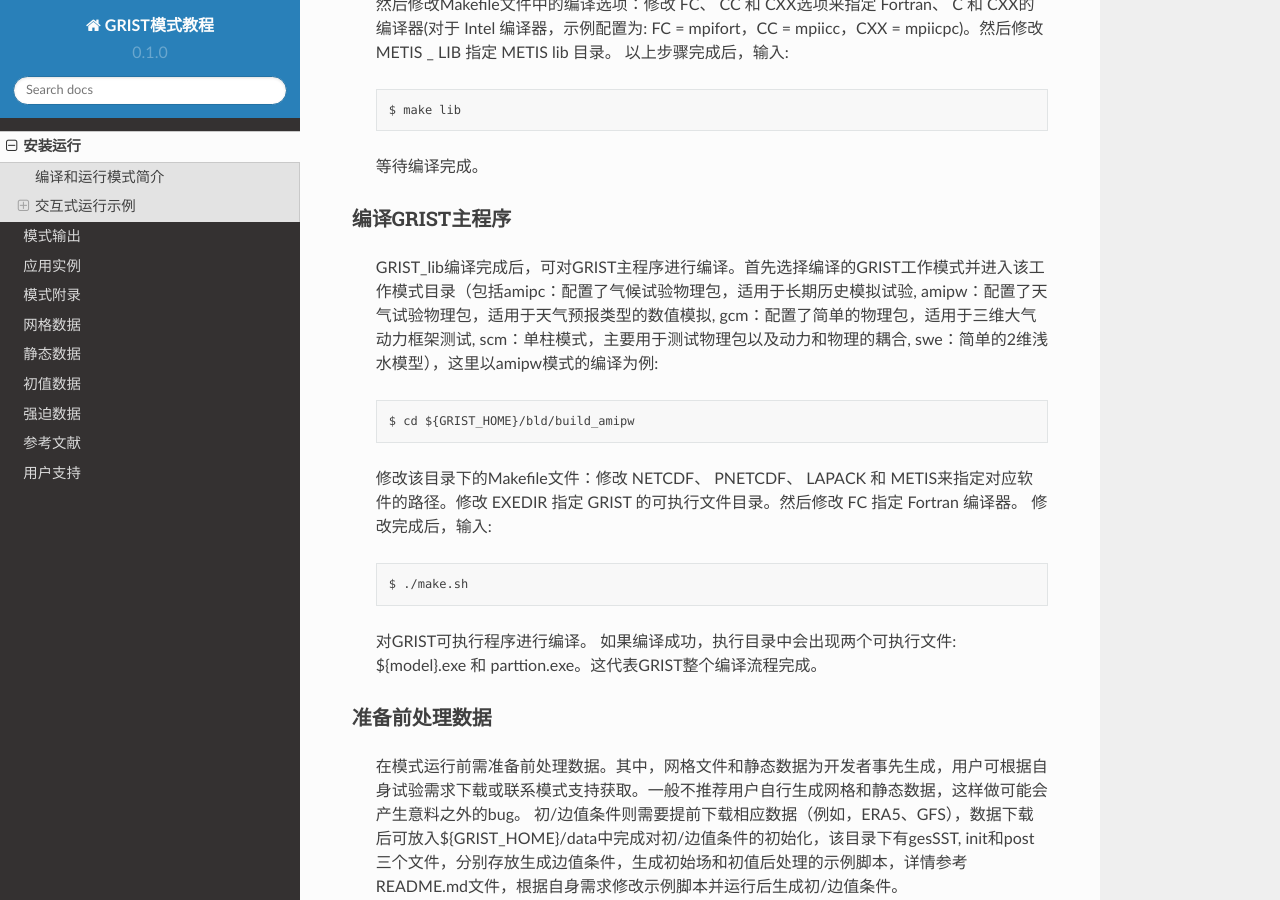
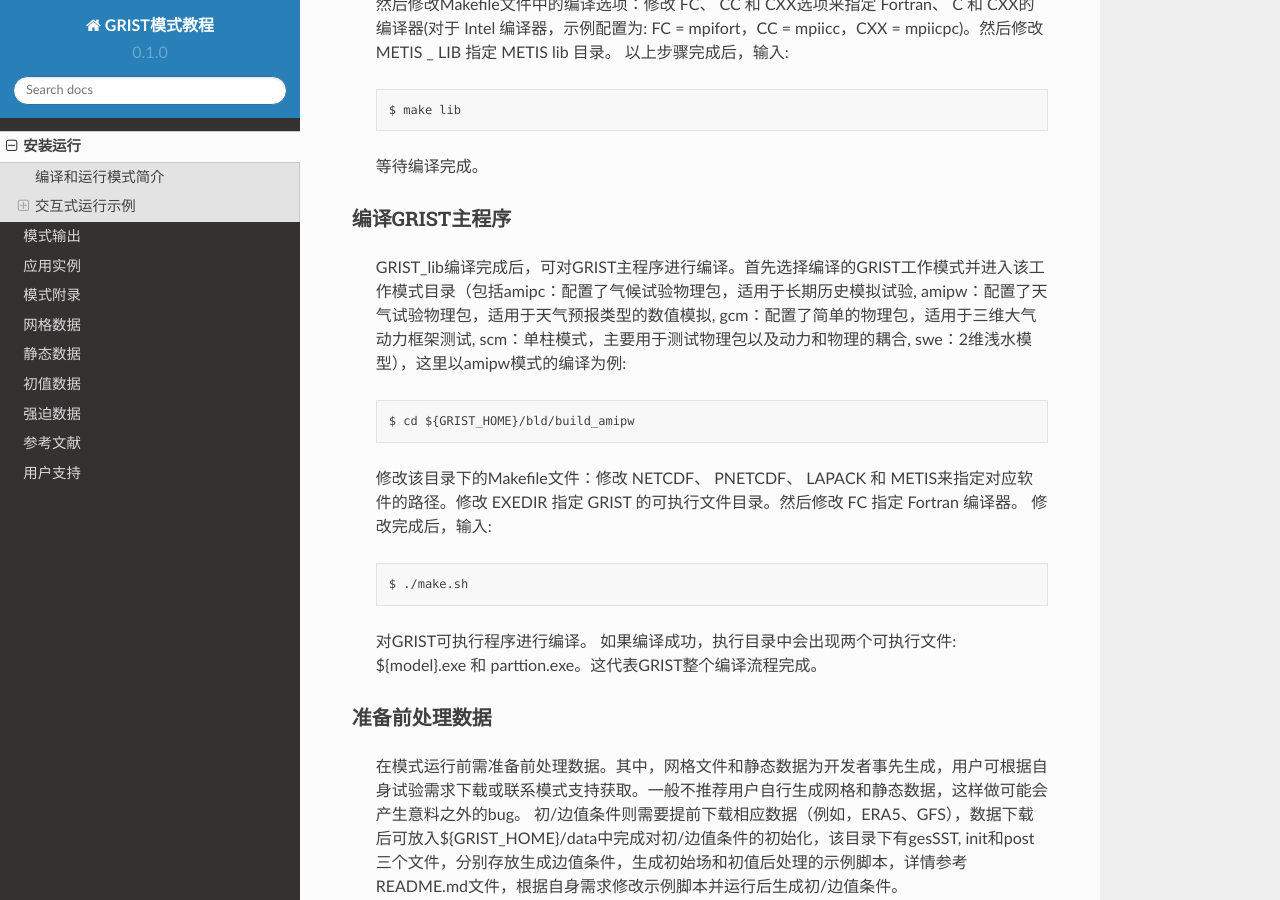
Before and after one commit to GRIST-Dev/GRIST_Tutorial, a Sphinx documentation site: the page built from docs/source/install.rst, in a window 1280 px wide and 900 px high, scrolled down 1385 px. Built offline with Sphinx 7.4.7 and the Read the Docs theme 2.0.0, drawn with Linux system fonts in a browser that asks for light colours.

Commit message:
Update install.rst

```diff
--- a/docs/source/install.rst
+++ b/docs/source/install.rst
@@ -47,7 +47,7 @@
 
 编译GRIST主程序
 ~~~~~~~~~~~~~~~~
-  GRIST_lib编译完成后，可对GRIST主程序进行编译。首先选择编译的GRIST工作模式并进入该工作模式目录（包括amipc：配置了气候试验物理包，适用于长期历史模拟试验, amipw：配置了天气试验物理包，适用于天气预报类型的数值模拟, gcm：配置了简单的物理包，适用于三维大气动力框架测试, scm：单柱模式，主要用于测试物理包以及动力和物理的耦合, swe：简单的2维浅水模型），这里以amipw模式的编译为例::
+  GRIST_lib编译完成后，可对GRIST主程序进行编译。首先选择编译的GRIST工作模式并进入该工作模式目录（包括amipc：配置了气候试验物理包，适用于长期历史模拟试验, amipw：配置了天气试验物理包，适用于天气预报类型的数值模拟, gcm：配置了简单的物理包，适用于三维大气动力框架测试, scm：单柱模式，主要用于测试物理包以及动力和物理的耦合, swe：2维浅水模型），这里以amipw模式的编译为例::
 
     $ cd ${GRIST_HOME}/bld/build_amipw
   修改该目录下的Makefile文件：修改 NETCDF、 PNETCDF、 LAPACK 和 METIS来指定对应软件的路径。修改 EXEDIR 指定 GRIST 的可执行文件目录。然后修改 FC 指定 Fortran 编译器。
```
